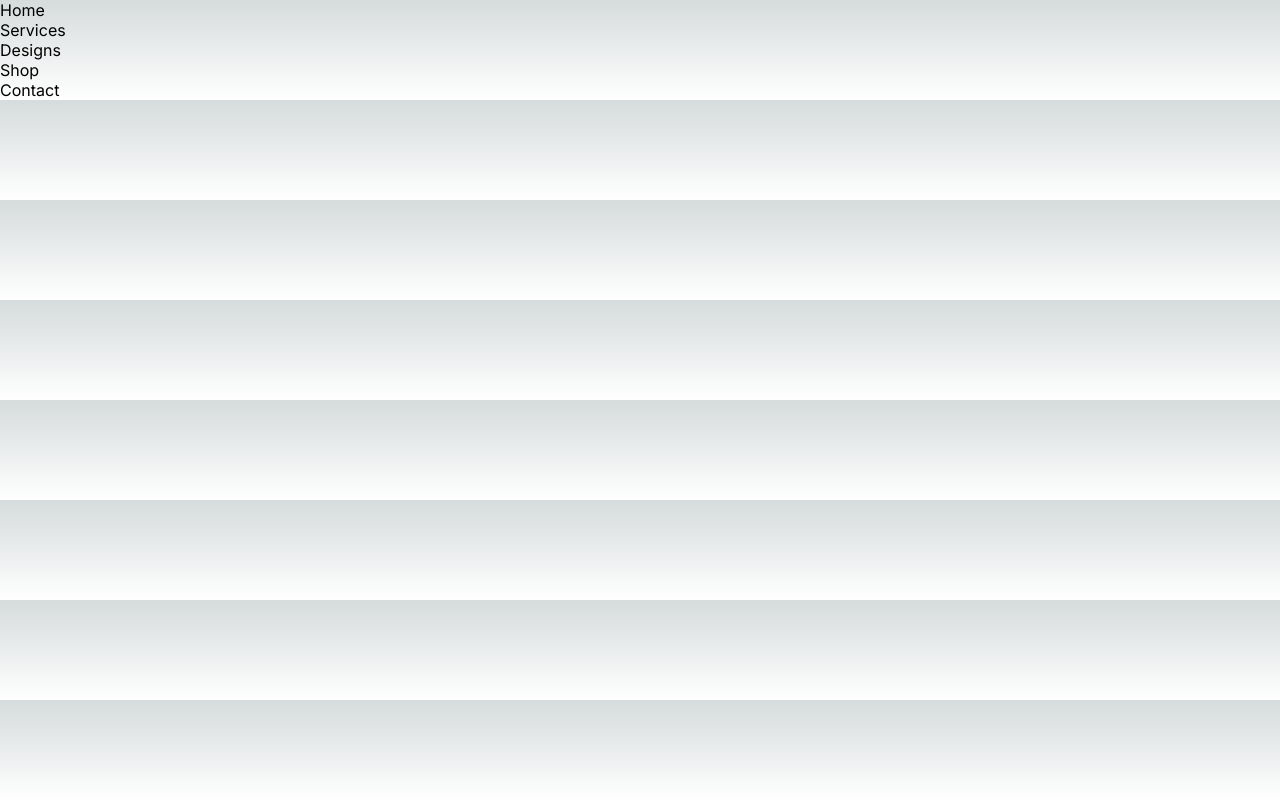
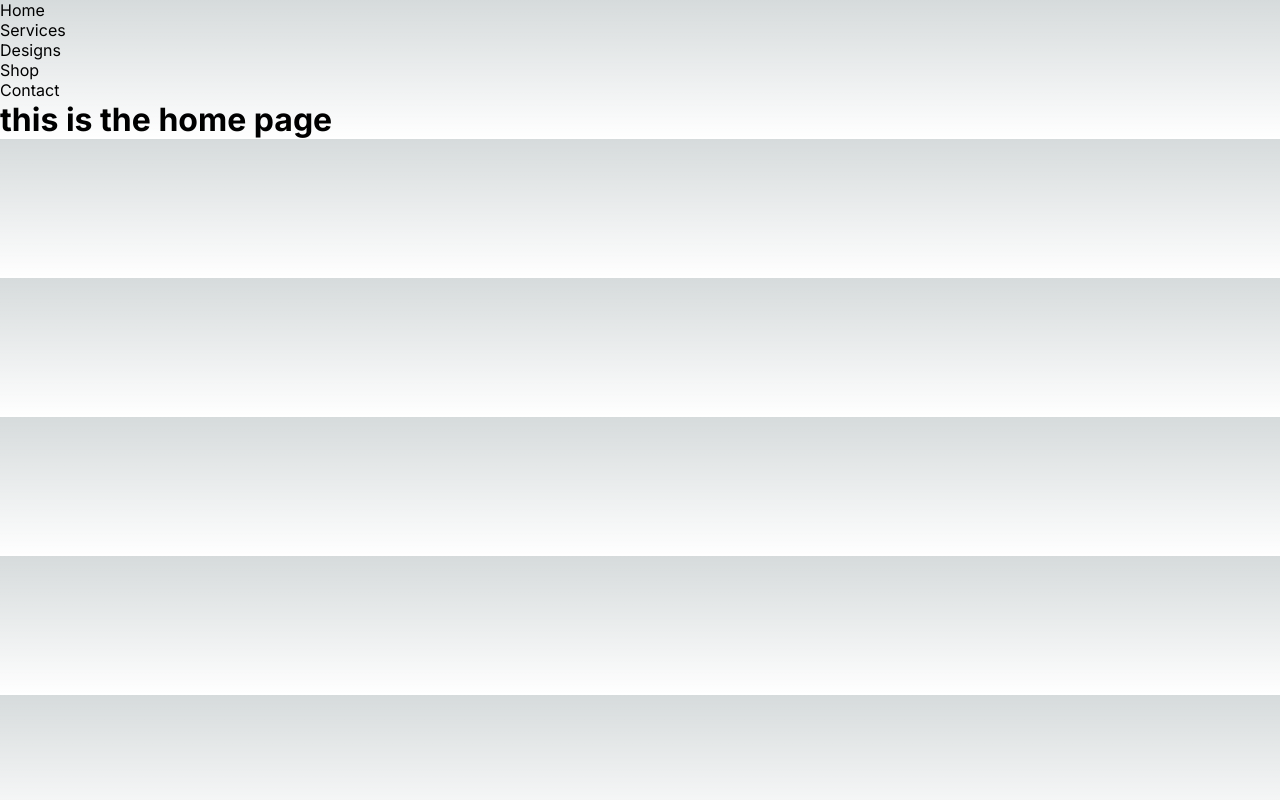
Before and after one commit to martins309/OGM-Client, a Next.js app: page / in a window 1280 px wide. Built offline with nearby package versions, Linux system fonts and the light colour scheme.

Commit message:
changed the layout page

```diff
--- a/src/app/layout.js
+++ b/src/app/layout.js
@@ -1,6 +1,6 @@
 import { Inter } from "next/font/google";
 import "./globals.css";
-
+import NavBar from "./Navbar/page";
 const inter = Inter({ subsets: ["latin"] });
 
 export const metadata = {
@@ -10,7 +10,12 @@ export const metadata = {
 export default function RootLayout({ children }) {
   return (
     <html lang="en">
-      <body className={inter.className}>{children}</body>
+      <body
+      className={inter.className}>
+        <nav>
+          <NavBar />
+        </nav>
+        {children}</body>
     </html>
   );
 }
--- a/src/app/page.js
+++ b/src/app/page.js
@@ -4,8 +4,8 @@ import NavBar from "./Navbar/page";
 
 export default function Home() {
   return (
-    <main>
-      <NavBar />
-    </main>
+  <div>
+    <h1>this is the home page</h1>
+  </div>
   );
 }
```
